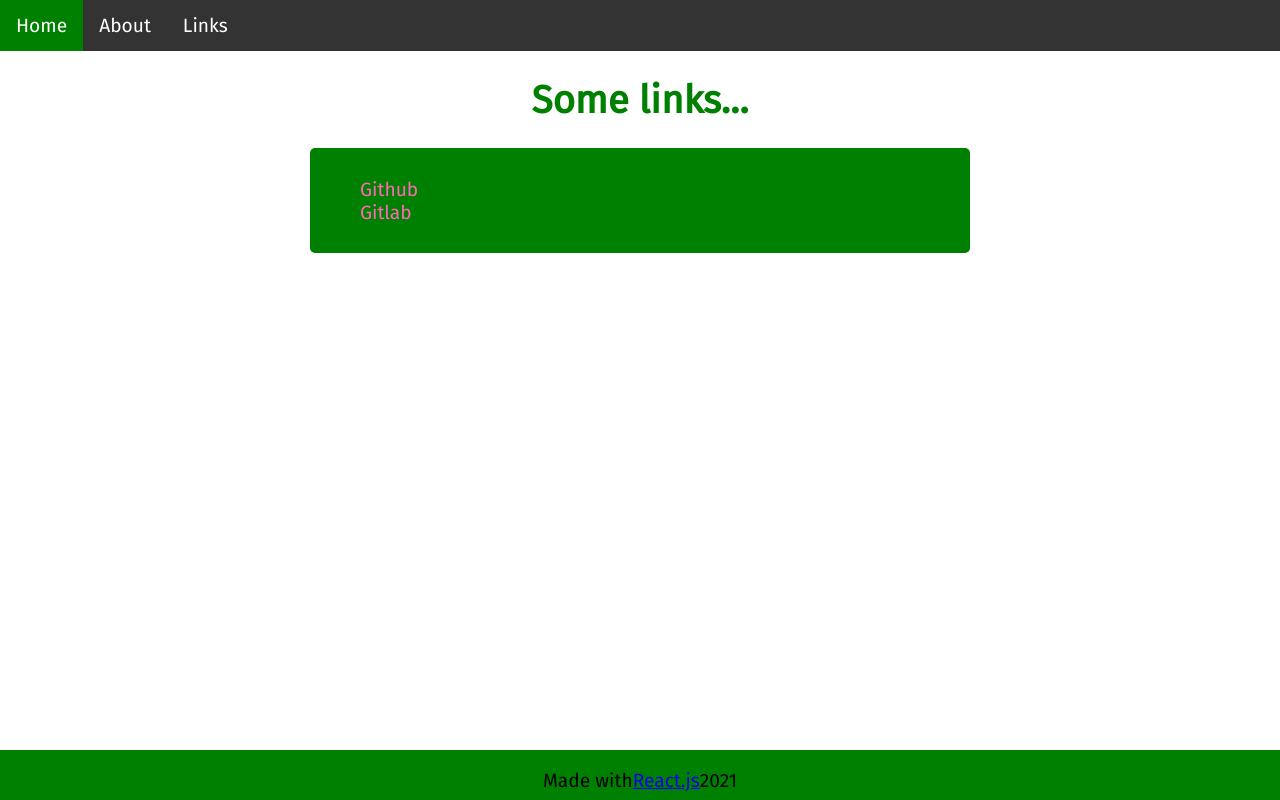
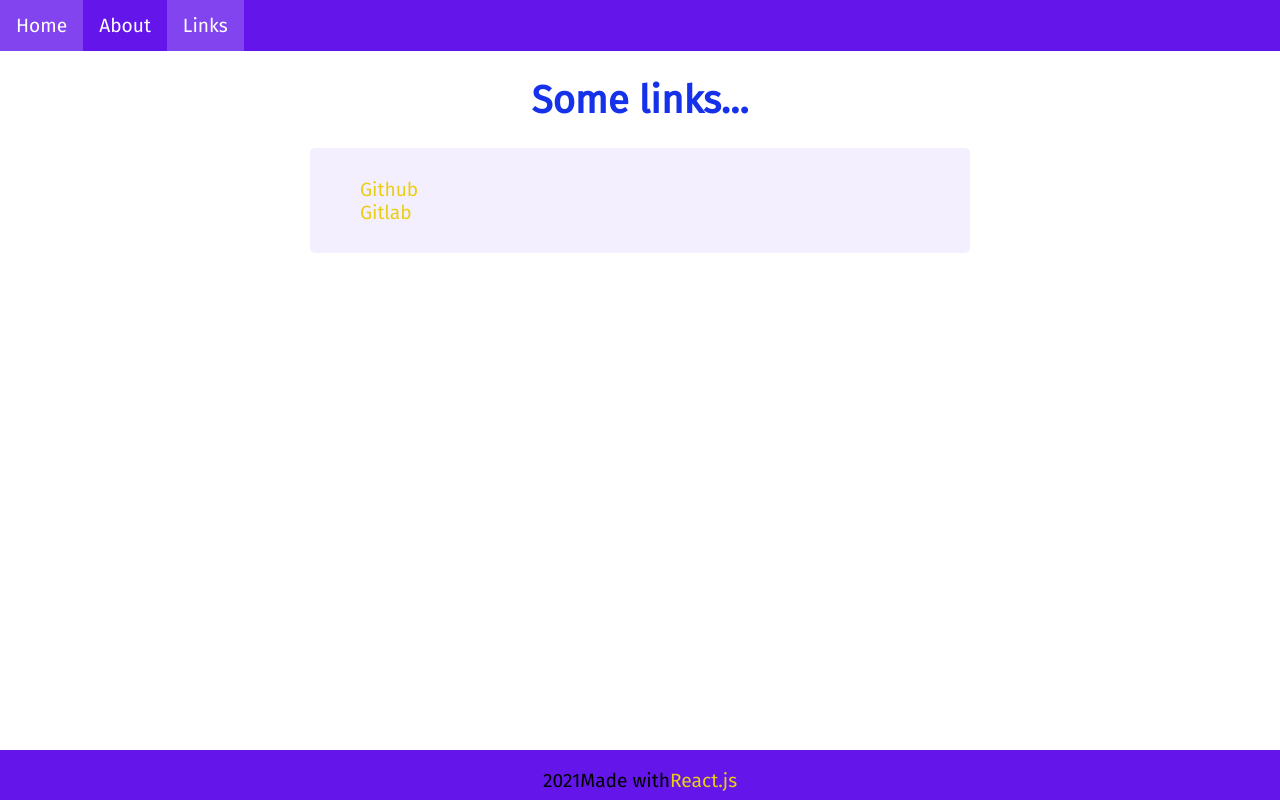
Before and after one commit to bastianhussi/website, a React (Create React App) app: page /links in a window 1280 px wide. Built offline with nearby package versions, Linux system fonts and the light colour scheme; the HTML template or start-up script is replaced by a standard one.

Commit message:
Improved the usage of styled-components and tried to create a decent color theme

```diff
--- a/public/index.html
+++ b/public/index.html
@@ -23,7 +23,6 @@
       href="https://fonts.googleapis.com/css2?family=Fira+Sans&display=swap"
       rel="stylesheet"
     />
-    <link rel="stylesheet" href="style.css" />
   </head>
   <body>
     <noscript>You need to enable JavaScript to run this app.</noscript>
--- a/public/style.css
+++ /dev/null
@@ -1,18 +0,0 @@
-html {
-  font-family: "Fira Sans", sans-serif;
-  font-size: larger;
-  height: 100%;
-}
-
-body {
-  margin: 0;
-  padding: 0;
-  height: 100%;
-  position: relative;
-}
-
-#root {
-  min-height: 100%;
-  display: flex;
-  flex-direction: column;
-}
--- a/src/App.tsx
+++ b/src/App.tsx
@@ -1,32 +1,63 @@
 import React from "react";
 import { BrowserRouter as Router, Route, Switch } from "react-router-dom";
 import Navbar from "./components/Navbar";
+import Footer from "./components/Footer";
 import Home from "./pages/Home";
 import About from "./pages/About";
 import Links from "./pages/Links";
-import Footer from "./components/Footer";
+import { Link } from "./components/Custom";
+import styled, { createGlobalStyle } from "styled-components";
+import colors from "./colors";
+
+const GlobalStyle = createGlobalStyle`
+html {
+  font-family: "Fira Sans", sans-serif;
+  font-size: larger;
+  height: 100%;
+}
+
+body {
+  margin: 0;
+  padding: 0;
+  height: 100%;
+  position: relative;
+}
+
+#root {
+  min-height: 100%;
+  display: flex;
+  flex-direction: column;
+}
+`;
+
+const Content = styled.div`
+  flex-grow: 1;
+`;
 
 function App() {
   return (
+    <>
+      <GlobalStyle />
       <Router>
         <Navbar />
-      <div style={{ flexGrow: 1 }}>
+        <Content>
           <Switch>
             <Route path="/links" component={Links} />
             <Route path="/about" component={About} />
             <Route path="/" component={Home} />
           </Switch>
-      </div>
+        </Content>
         <Footer>
+          <p>2021</p>
+          <p>
             Made with
-        <p>
-          <a href="https://reactjs.org/" target="_blank">
+            <Link href="https://reactjs.org/" target="_blank">
               React.js
-          </a>
+            </Link>
           </p>
-        <p>2021</p>
         </Footer>
       </Router>
+    </>
   );
 }
 
--- a/src/colors.ts
+++ b/src/colors.ts
@@ -1,7 +1,13 @@
 const colors = {
-  background: "#333",
-  foreground: "white",
-  accent: "green",
+  white: "#FFFFFF",
+  black: "#030107",
+  blue: "#1531EA",
+  brightBlue: "#445AEE",
+  yellow:  "#EACE15",
+  brightYellow: "#EED844",
+  purple: "#6315EA",
+  brightPurple: "#8244EE",
+  grey:  "#F4EFFE",
 };
 
 export default colors;
--- a/src/components/Box.tsx
+++ b/src/components/Box.tsx
@@ -3,7 +3,7 @@ import colors from "../colors";
 
 const Box = styled.div`
   padding: 10px;
-  background-color: ${colors.accent};
+  background-color: ${colors.grey};
   width: 50%;
   margin: 0 auto;
   border-radius: 5px;
--- a/src/components/Custom.tsx
+++ b/src/components/Custom.tsx
@@ -2,12 +2,12 @@ import styled from "styled-components";
 import colors from "../colors";
 
 export const Heading1 = styled.h1`
-  color: ${colors.accent};
+  color: ${colors.blue};
   text-align: center;
 `;
 
 export const Heading2 = styled.h2`
-  color: ${colors.accent};
+  color: ${colors.blue};
   text-align: center;
 `;
 
@@ -16,19 +16,19 @@ export const UnorderdList = styled.ul`
 `;
 
 export const Link = styled.a`
-  color: hotpink;
+color: ${colors.yellow};
   text-decoration: none;
   /* unvisited */
   &:link {
-    color: hotpink;
+    color: ${colors.yellow};
   }
   &:visited {
-    color: blue;
+    color: ${colors.yellow};
   }
   &:hover {
-    color: hotpink;
+    color: ${colors.brightYellow};
   }
   &:active {
-    color: hotpink;
+    color: ${colors.yellow};
   }
 `;
--- a/src/components/Footer.tsx
+++ b/src/components/Footer.tsx
@@ -7,7 +7,7 @@ const Footer = styled.footer`
   justify-content: center;
   align-items: baseline;
   flex-shrink: 0;
-  background-color: ${colors.accent};
+  background-color: ${colors.purple};
   text-align: center;
   margin-top: 10px;
   height: 50px;
--- a/src/components/Navbar.tsx
+++ b/src/components/Navbar.tsx
@@ -1,3 +1,4 @@
+import React, { useRef } from "react";
 import { NavLink } from "react-router-dom";
 import styled from "styled-components";
 import colors from "../colors";
@@ -7,36 +8,30 @@ const Bar = styled.ul`
   margin: 0;
   padding: 0;
   overflow: hidden;
-  background-color: ${colors.background};
+  background-color: ${colors.purple};
 `;
 
-type ItemProps = {
-  active?: boolean;
-};
-
-const Item = styled.li<ItemProps>`
+const Item = styled(NavLink)`
   float: left;
   display: block;
-  color: ${colors.foreground};
+  color: ${colors.white};
   text-align: center;
   padding: 14px 16px;
   text-decoration: none;
-  background-color: ${(props) =>
-    props.active ? colors.accent : colors.background};
+  &.active {
+   background-color: ${(props) => colors.brightPurple};
+  }
+  &:hover {
+    background-color: ${colors.brightPurple};
+  }
 `;
 
 const Navbar = () => {
   return (
     <Bar>
-        <NavLink to={"/"}>
-          <Item active={true}>Home</Item>
-        </NavLink>
-        <NavLink to={"/about"}>
-          <Item>About</Item>
-        </NavLink>
-        <NavLink to={"/links"}>
-          <Item>Links</Item>
-        </NavLink>
+      <Item exact={true} to={"/"}> Home</Item>
+      <Item to={"/about"}> About</Item>
+      <Item to={"/links"}> Links</Item>
     </Bar>
   );
 };
--- a/src/pages/Home.tsx
+++ b/src/pages/Home.tsx
@@ -6,7 +6,7 @@ const Home = () => {
     <div>
       <Heading1>Hello, world!</Heading1>
       <Box>
-      <Heading2 style={{color: "blue"}}>Bastian Hussi</Heading2>
+      <Heading2>Bastian Hussi</Heading2>
       </Box>
     </div>
   );
```
Also changed, not shown: 1 other file (tests, documents, lock files or other folders). Lines whose indentation alone changed are shown as unchanged.
